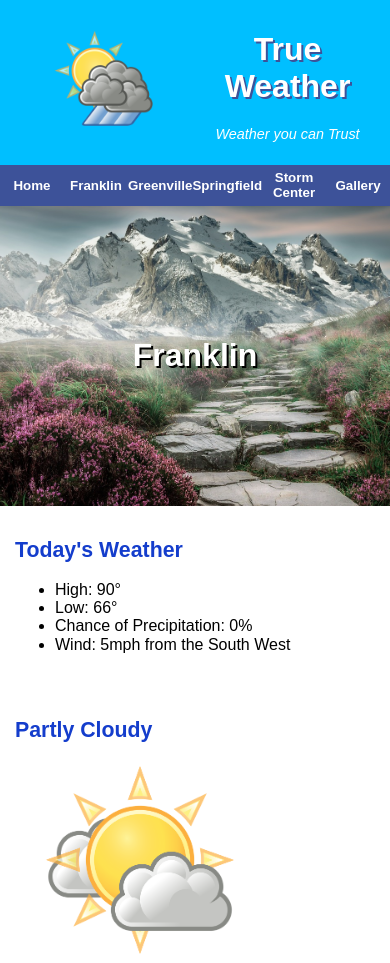
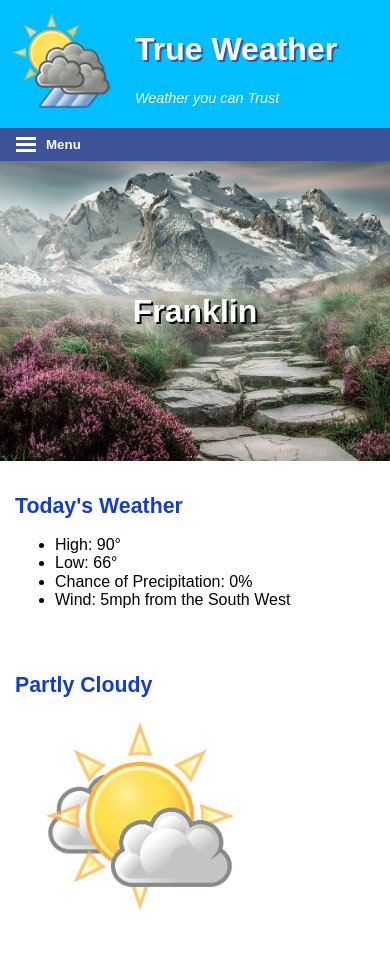
Before and after one commit to JackCMcBride/jackcmcbride.github.io, a plain HTML site: page lesson-5/index.html in a window 390 px wide. Shown: the top 963 px of the page. Drawn offline with nearby package versions, Linux system fonts and the light colour scheme.

Commit message:
Added Hamburger
Not yet functional

```diff
--- a/lesson-5/css/medium.css
+++ b/lesson-5/css/medium.css
@@ -3,6 +3,15 @@
 
     nav button {
         display: none;
+    }
+
+    nav ul {
+        display: flex;
+        list-style-type: none;
+        margin: 0;
+        padding: 0;
+        align-items: center;
+        justify-content: center;
     }
 
     .forecast-container {
@@ -31,6 +40,8 @@
 
     .weather-container,
     .weather-icon-container {
+        -webkit-flex: 1;
+        -ms-flex: 1;
         flex: 1;
     }
 
@@ -39,12 +50,18 @@
         display: flex;
     }
 
+    .history-container {
+        margin-bottom: 25px;
+    }
     .history-container img {
         border-radius: 25px;
-        height: 150px;
+        height: 200px;
         width: auto;
         float: right;
-        margin: 5px;
+        margin-left: 5px;
+        margin-bottom: 5px;
+        position: relative;
+        top: -5px;
     }
 
 
--- a/lesson-5/css/small.css
+++ b/lesson-5/css/small.css
@@ -48,11 +48,16 @@ header {
     justify-content: center;
 }
 
-.header-text-container,
+.header-text-container {
+    -webkit-flex: 2;
+    -ms-flex: 2;
+    flex: 2;
+    text-align: left;
+    padding-left: 25px
+}
+
 .header-image-container {
-    -webkit-flex: 1;
-    -ms-flex: 1;
-    flex: 1;
+    text-align: left;
 }
 
 header img {
@@ -80,13 +85,31 @@ nav {
     text-align: center;
 }
 
-nav ul {
-    list-style-type: none;
-    margin: 0;
-    padding: 0;
+nav button {
+    background-color: inherit;
+    color: #FFF;
     display: flex;
     align-items: center;
-    justify-content: center;
+    border: none;
+    font-weight: inherit;
+    font-size: inherit;
+}
+
+nav .hamburger-container,
+span {
+    margin-left: 10px;
+
+}
+
+nav .hamburger {
+    width: 20px;
+    height: 3px;
+    background-color: #FFF;
+    margin: 3px 0;
+}
+
+nav ul {
+    display: none;
 }
 
 nav ul li {
--- a/lesson-5/index.html
+++ b/lesson-5/index.html
@@ -24,6 +24,14 @@
         </div>
     </header>
     <nav>
+        <button>
+            <div class="hamburger-container">
+                <div class="hamburger"></div>
+                <div class="hamburger"></div>
+                <div class="hamburger"></div>
+            </div>
+            <span>Menu</span>
+        </button>
         <ul>
             <li><a href="#">Home</a></li>
             <li><a href="#">Franklin</a></li>
```
